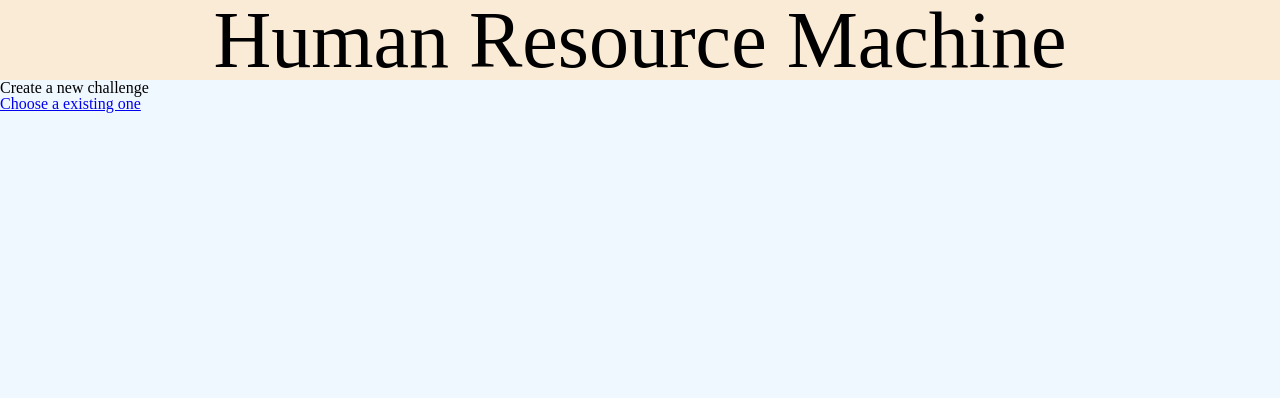
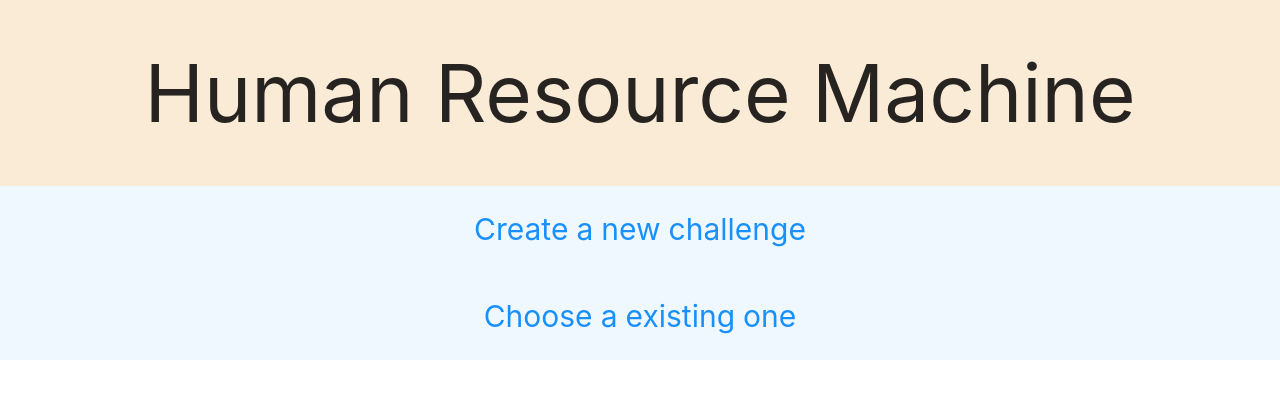
Before and after one commit to vncsms/HumanResourceMachine, a React (Create React App) app in the folder humanresourcemachine/: page / in a window 1280 px wide. Shown: the top 398 px of the page. Built offline with nearby package versions, Linux system fonts and the light colour scheme.

Commit message:
Fix drop and drop problem

```diff
--- a/humanresourcemachine/package.json
+++ b/humanresourcemachine/package.json
@@ -6,6 +6,7 @@
     "@testing-library/jest-dom": "^5.14.1",
     "@testing-library/react": "^11.2.7",
     "@testing-library/user-event": "^12.8.3",
+    "antd": "^4.17.3",
     "react": "^17.0.2",
     "react-beautiful-dnd": "^13.1.0",
     "react-dom": "^17.0.2",
--- a/humanresourcemachine/src/App.js
+++ b/humanresourcemachine/src/App.js
@@ -2,6 +2,9 @@
 import MainPage from './pages/mainPage';
 import Game from "./pages/game";
 import Challenges from "./pages/challenges";
+import NewChallenges from "./pages/newChallenge";
+import "antd/dist/antd.css";
+
 
 function App() {
   return (
@@ -10,6 +13,7 @@
         <Route exact path={"/"} component={MainPage} />
         <Route exact path={"/challenges"} component={Challenges} />
         <Route exact path={"/game"} component={Game} />
+        <Route exact path={"/new-challenge"} component={NewChallenges}/>
       </Routes>
     </div>
   );
--- a/humanresourcemachine/src/index.css
+++ b/humanresourcemachine/src/index.css
@@ -28,29 +28,9 @@
 footer, header, hgroup, menu, nav, section {
 	display: block;
 }
-body {
-	line-height: 1;
-}
+
 ol, ul {
 	list-style: none;
-}
-blockquote, q {
-	quotes: none;
-}
-blockquote:before, blockquote:after,
-q:before, q:after {
-	content: '';
-	content: none;
-}
-table {
-	border-collapse: collapse;
-	border-spacing: 0;
-}
-
-#root {
-  height: 100vh;
-  display: flex;
-  flex-direction: column;
 }
 
 .main {
--- a/humanresourcemachine/src/pages/game/index.js
+++ b/humanresourcemachine/src/pages/game/index.js
@@ -409,7 +409,7 @@
     setCommandHold(null);
     const { source, destination } = result;
     const items = [...commands];
-    if (!destination && source.droppableId === 'characters2') {
+    if (source.droppableId === 'characters2' && destination.droppableId === 'characters2') {
 
     } else if (!destination && source.droppableId === 'characters') {
       const index = result.source.index;
@@ -437,7 +437,7 @@
       } else {
         items.splice(index, 1);
       }
-    } else if (source.droppableId === 'characters2') {
+    } else if (source.droppableId === 'characters2' && destination.droppableId === 'characters') {
       const newItem = {
         command: defaultCommands[source.index].command,
         target: 0,
@@ -566,7 +566,7 @@
         </div>
       : null }
       <DragDropContext onDragStart={handleOnDragStart} onDragEnd={handleOnDragEnd}>
-        <ul style={{right: playing ? 0 : '250px'}} className={'commands-box-placeholder'}>
+        <ul style={{right: playing ? 0 : '250px', listStyleType: 'none'}} className={'commands-box-placeholder'}>
           {defaultCommands.map((item, id) => {
             return (
               <li>
@@ -579,7 +579,7 @@
         </ul>
         <Droppable droppableId="characters2">
           {(provided) => (
-            <ul style={{right: playing ? 0 : '250px'}}s {...provided.droppableProps} ref={provided.innerRef}
+            <ul style={{right: playing ? 0 : '250px', listStyleType: 'none'}}s {...provided.droppableProps} ref={provided.innerRef}
               className={'commands-box-source'}>
               {defaultCommands.map((item, id) => {
                return (
--- a/humanresourcemachine/src/pages/mainPage/index.js
+++ b/humanresourcemachine/src/pages/mainPage/index.js
@@ -11,11 +11,27 @@
             justifyContent: 'center',
             flexDirection: 'row',
           }}>
-            <span style={{fontSize:"80px"}}>Human Resource Machine</span>
+            <span style={{fontSize:"80px", margin: '30px 0'}}>
+              Human Resource Machine
+            </span>
           </div>
-          <div style={{ display: 'flex', flexDirection: 'column' }}>
-            <a>Create a new challenge</a>
-            <a href={"/challenges"}>Choose a existing one</a>
+          <div style={{
+            display: 'flex',
+            flexDirection: 'column',
+            display: 'flex',
+            justifyContent: 'center',
+            alignItems: 'center',
+          }}>
+            <a
+              href={"/new-challenge"}
+              style={{fontSize: '30px', margin: '20px 0'}}>
+              Create a new challenge
+            </a>
+            <a
+              style={{fontSize: '30px', margin: '20px 0'}}
+              href={"/challenges"}>
+              Choose a existing one
+            </a>
           </div>
       </div>
     );
--- /dev/null
+++ b/humanresourcemachine/src/pages/newChallenge/index.js
@@ -0,0 +1,17 @@
+import React, { useState, useEffect, useRef } from "react";
+import { Link } from "react-router-dom";
+import { Input, Col, Row } from 'antd';
+
+export default function NewChallenges () {
+
+  return (
+    <div style={{width: '100%', height: '100%', backgroundColor: 'aliceblue'}}>
+      <Col>
+        <Row>
+          <span>Nome:</span>
+          <Input style={{width: 'auto'}} placeholder="Basic usage" />
+        </Row>
+      </Col>
+    </div>
+  );
+}
```
Also changed, not shown: humanresourcemachine/src/routes/index.js (deleted, +0 -16 lines), 1 other file (tests, documents, lock files or other folders).
